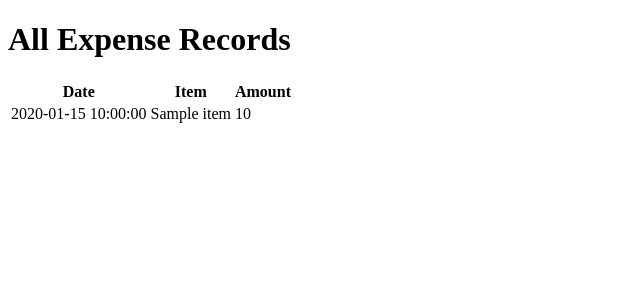
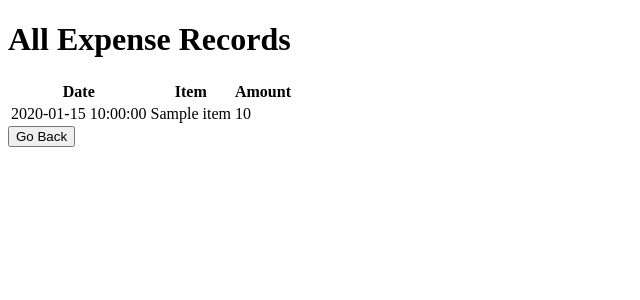
Before and after one commit to vicky-playground/TransactBot, a Flask app: template templates/records.html in a window 1280 px wide. Shown: the top 300 px of the page, without its empty margins (0-640 px from the left). Run offline with Flask 2, Linux system fonts and the light colour scheme; the template is opened without the code that fills it: most values are stand-ins (such as "Sample title", 1, 10 or a date in 2020).

Commit message:
Update records.html

```diff
--- a/templates/records.html
+++ b/templates/records.html
@@ -20,5 +20,7 @@
         </tr>
         {% endfor %}
     </table>
+    <!-- Go Back Button -->
+    <button onclick="window.location.href='/'">Go Back</button>
 </body>
 </html>
```
